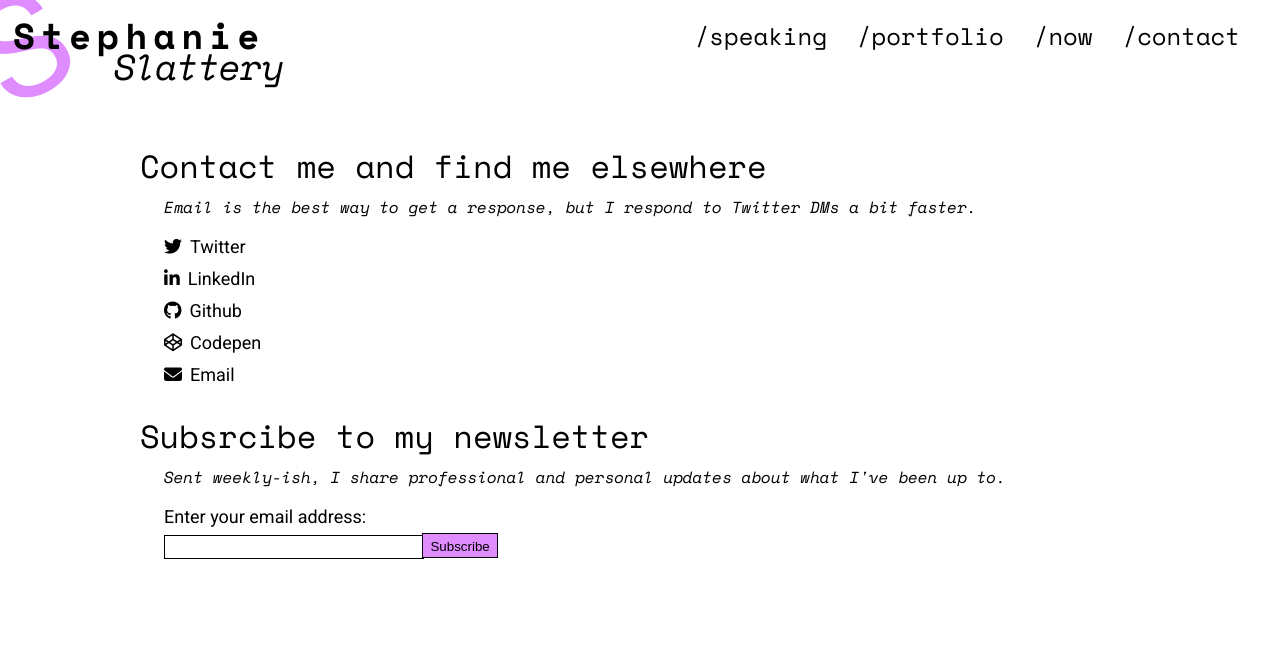
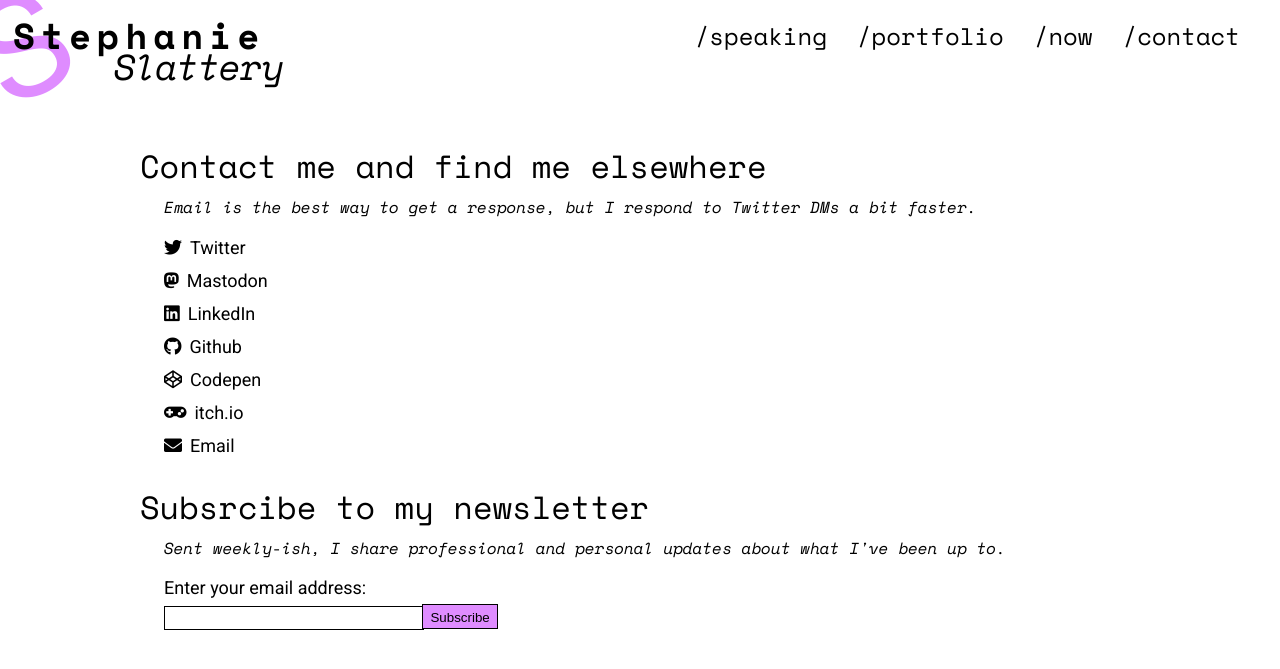
Before and after one commit to sublimemarch/personal-site, a Jekyll site: the page built from contact/index.html, in a window 1280 px wide. Shown: the top 669 px of the page. Built offline with Jekyll 4.4.1, drawn with Linux system fonts in a browser that asks for light colours; nearby versions of some CDN libraries.

Commit message:
Add link to Mastodon and itch. Update code for fontawesome CDN.

```diff
--- a/_layouts/default.html
+++ b/_layouts/default.html
@@ -4,6 +4,8 @@
     <meta charset="utf-8">
     <title>Stephanie Slattery</title>
     <script src="https://use.fontawesome.com/05b0493684.js"></script>
+    <link rel="stylesheet" href="https://pro.fontawesome.com/releases/v5.3.1/css/all.css" integrity="sha384-9ralMzdK1QYsk4yBY680hmsb4/hJ98xK3w0TIaJ3ll4POWpWUYaA2bRjGGujGT8w"
+      crossorigin="anonymous">
     <link rel="stylesheet" href="/css/reset.css">
     <link rel="stylesheet" href="/css/styles.css">
     <script src="https://code.jquery.com/jquery-3.3.1.min.js" integrity="sha256-FgpCb/KJQlLNfOu91ta32o/NMZxltwRo8QtmkMRdAu8="
--- a/contact/index.html
+++ b/contact/index.html
@@ -8,16 +8,22 @@ layout: default
     <p>Email is the best way to get a response, but I respond to Twitter DMs a bit faster.</p>
     <ul>
       <li>
-        <a href="https://twitter.com/sublimemarch"><i class="fa fa-twitter"></i>Twitter</a>
+        <a href="https://twitter.com/sublimemarch"><i class="fab fa-twitter"></i>Twitter</a>
       </li>
       <li>
-        <a href="https://www.linkedin.com/in/stephmarx/"><i class="fa fa-linkedin"></i>LinkedIn</a>
+        <a href="https://mastodon.social/@sublimemarch"><i class="fab fa-mastodon"></i>Mastodon</a>
       </li>
       <li>
-        <a href="https://github.com/stephmarx"><i class="fa fa-github"></i>Github</a>
+        <a href="https://www.linkedin.com/in/stephmarx/"><i class="fab fa-linkedin"></i>LinkedIn</a>
       </li>
       <li>
-        <a href="https://codepen.io/stephmarx/"><i class="fa fa-codepen"></i>Codepen</a>
+        <a href="https://github.com/stephmarx"><i class="fab fa-github"></i>Github</a>
+      </li>
+      <li>
+        <a href="https://codepen.io/stephmarx/"><i class="fab fa-codepen"></i>Codepen</a>
+      </li>
+      <li>
+        <a href="https://sublimemarch.itch.io/"><i class="fas fa-gamepad"></i>itch.io</a>
       </li>
       <li>
         <a href="mailto:stephanie.n.marx@gmail.com"><i class="fa fa-envelope"></i>Email</a>
```
